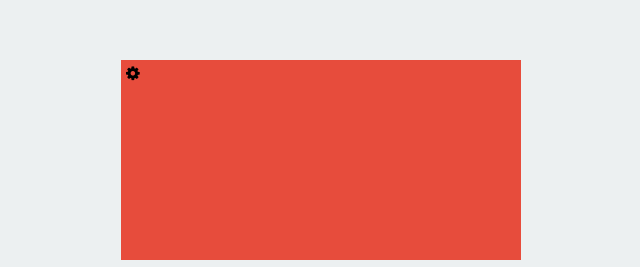
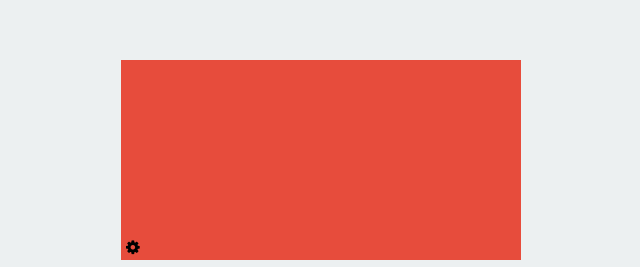
Before and after one commit to captainsafia/pomodory, a plain HTML site: page index.html in a window 1280 px wide. Shown: the part 140-407 px from the top of the page, 319-959 px from the left. Drawn offline with Linux system fonts and the light colour scheme.

Commit message:
Fixed gear to bottom-left of parent div

```diff
--- a/css/style.css
+++ b/css/style.css
@@ -21,6 +21,7 @@ div.clock {
     background: #e74c3c;
     width: 400px;
     height: 200px;
+    position: relative;
 }
 
 div.buttons {
@@ -49,7 +50,9 @@ div.options input {
 }
 
 i.fa-cog {
-    float: left;
+    left: 0;
+    position: absolute;
+    bottom:0;
     padding: 5px;
 }
 
```
